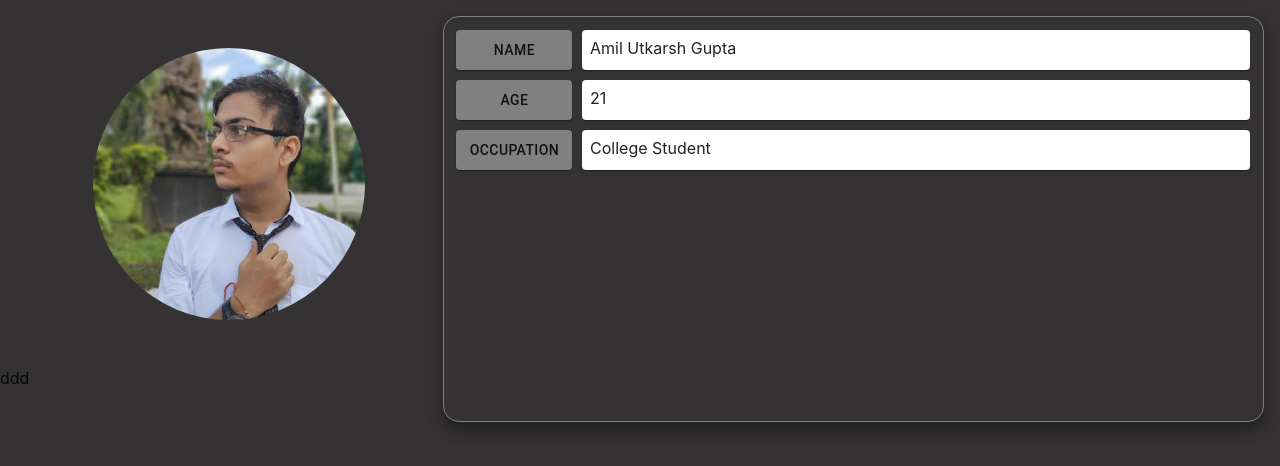
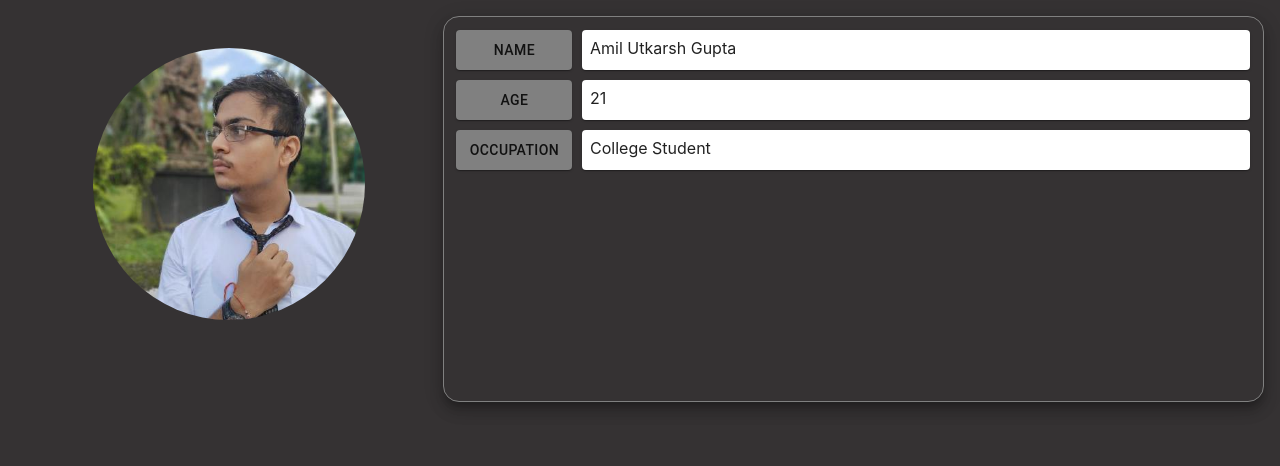
Before and after one commit to Amil-Gupta/portfolio, a React (Create React App) app: page / in a window 1280 px wide. Shown: the top 466 px of the page. Built offline with nearby package versions, Linux system fonts and the light colour scheme.

Commit message:
back to normal

```diff
--- a/src/components/Info.js
+++ b/src/components/Info.js
@@ -11,9 +11,6 @@ export default function Info(){
             <Grid container>
                 <Grid item xs={12} md={4}>
                     <ProfilePic />
-                    <div>
-                        ddd
-                    </div>
                 </Grid>
                 <Grid item xs={12} md={8}>
                     <About />
```
